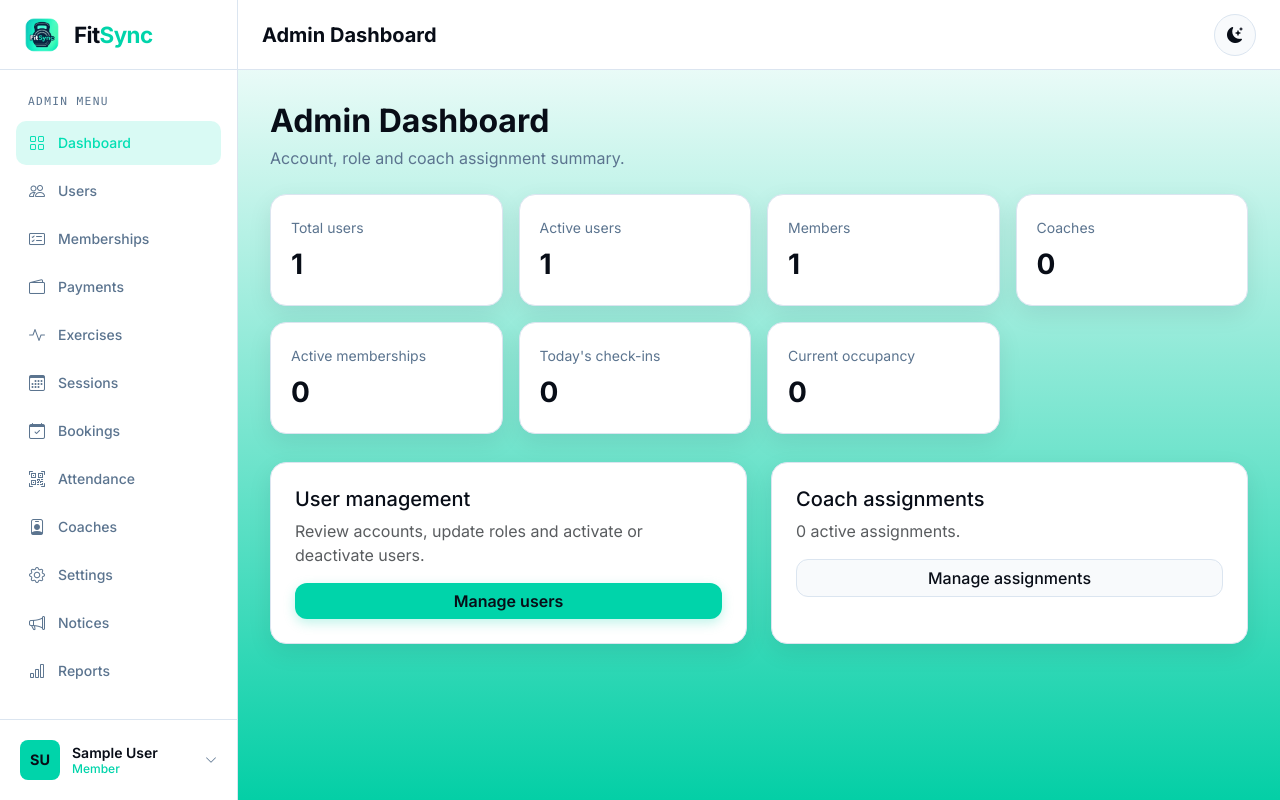
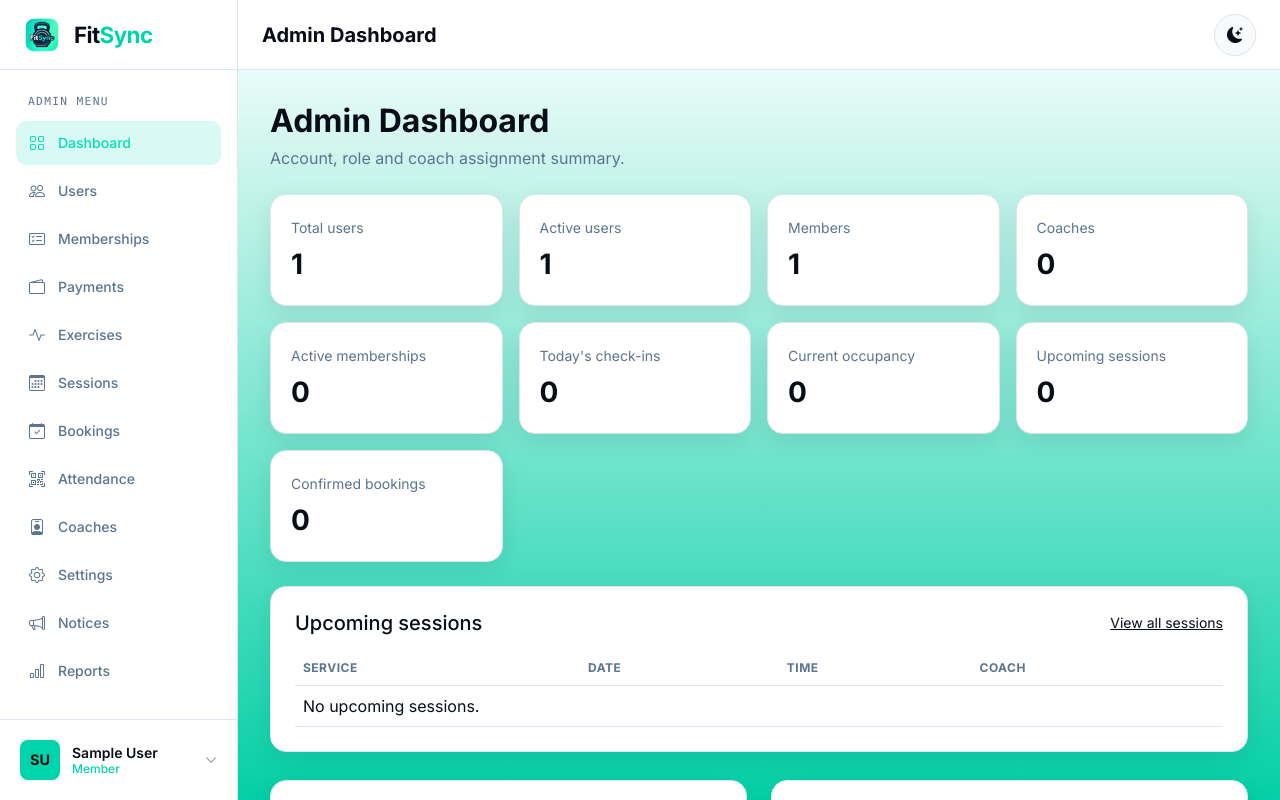
Before and after one commit to hanshineeteeluckdherry-rgb/FitSync, a Django app: page /accounts/dashboard/admin/ in a window 1280 px wide. Run offline with Django 5.2, Linux system fonts and the light colour scheme; the visitor is signed in with stand-in values (Sample User, id 1); data comes from the database, SQL or seed files in the repository; data that the repository does not hold is empty.

Commit message:
Add booking and upcoming session statistics

```diff
--- a/accounts/views.py
+++ b/accounts/views.py
@@ -19,6 +19,7 @@ from .forms import (
 )
 from .models import CoachAssignment, CoachProfile, MemberProfile, User
 from attendance.models import AttendanceRecord
+from bookings.models import Booking, Session
 from workouts.models import WeightRecord, WorkoutPlan, WorkoutSession
 from memberships.models import Membership
 
@@ -173,6 +174,10 @@ def coach_dashboard(request):
 @admin_required
 def admin_dashboard(request):
     today = date.today()
+    scheduled_sessions = Session.objects.filter(
+        date__gte=today,
+        status=Session.Status.SCHEDULED,
+    ).select_related("service", "instructor")
 
     context = {
         "total_users": User.objects.count(),
@@ -192,6 +197,11 @@ def admin_dashboard(request):
         ).count(),
         "current_occupancy": AttendanceRecord.objects.filter(
             check_out_time__isnull=True,
+        ).count(),
+        "upcoming_session_count": scheduled_sessions.count(),
+        "upcoming_sessions": scheduled_sessions[:5],
+        "confirmed_booking_count": Booking.objects.filter(
+            status=Booking.Status.CONFIRMED,
         ).count(),
         "active_sidebar": "dashboard",
     }
--- a/templates/accounts/dashboards/admin_dashboard.html
+++ b/templates/accounts/dashboards/admin_dashboard.html
@@ -11,6 +11,31 @@
 <div class="col-sm-6 col-xl-3"><div class="summary-card"><span class="summary-label">Active memberships</span><p class="summary-value">{{ active_membership_count }}</p></div></div>
 <div class="col-sm-6 col-xl-3"><div class="summary-card"><span class="summary-label">Today's check-ins</span><p class="summary-value">{{ today_attendance_count }}</p></div></div>
 <div class="col-sm-6 col-xl-3"><div class="summary-card"><span class="summary-label">Current occupancy</span><p class="summary-value">{{ current_occupancy }}</p></div></div>
+<div class="col-sm-6 col-xl-3"><div class="summary-card"><span class="summary-label">Upcoming sessions</span><p class="summary-value">{{ upcoming_session_count }}</p></div></div>
+<div class="col-sm-6 col-xl-3"><div class="summary-card"><span class="summary-label">Confirmed bookings</span><p class="summary-value">{{ confirmed_booking_count }}</p></div></div>
+</div>
+<div class="card p-4 mt-4">
+    <div class="d-flex justify-content-between align-items-center gap-3 mb-3">
+        <h2 class="h5 mb-0">Upcoming sessions</h2>
+        <a class="small" href="{% url 'bookings:session_list' %}">View all sessions</a>
+    </div>
+    <div class="table-responsive">
+        <table class="table align-middle">
+            <thead><tr><th>Service</th><th>Date</th><th>Time</th><th>Coach</th></tr></thead>
+            <tbody>
+                {% for session in upcoming_sessions %}
+                    <tr>
+                        <td>{{ session.service.name }}</td>
+                        <td>{{ session.date|date:"d M Y" }}</td>
+                        <td>{{ session.start_time|time:"H:i" }}</td>
+                        <td>{{ session.instructor.get_full_name|default:"Not assigned" }}</td>
+                    </tr>
+                {% empty %}
+                    <tr><td colspan="4">No upcoming sessions.</td></tr>
+                {% endfor %}
+            </tbody>
+        </table>
+    </div>
 </div>
 <div class="row g-4 mt-1"><div class="col-lg-6"><div class="card p-4 h-100"><h2 class="h5">User management</h2><p class="text-body-secondary">Review accounts, update roles and activate or deactivate users.</p><a class="btn btn-primary-fitsync" href="{% url 'accounts:admin_user_list' %}">Manage users</a></div></div><div class="col-lg-6"><div class="card p-4 h-100"><h2 class="h5">Coach assignments</h2><p class="text-body-secondary">{{ assignment_count }} active assignment{{ assignment_count|pluralize }}.</p><a class="btn btn-secondary-fitsync" href="{% url 'accounts:coach_assignment_list' %}">Manage assignments</a></div></div></div>
 {% endblock %}
```
